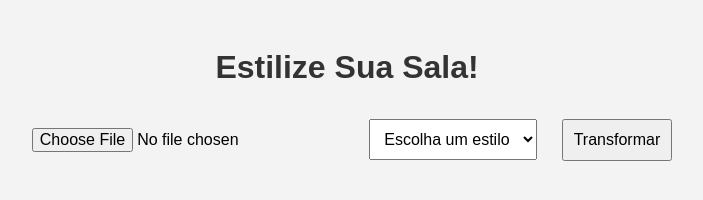
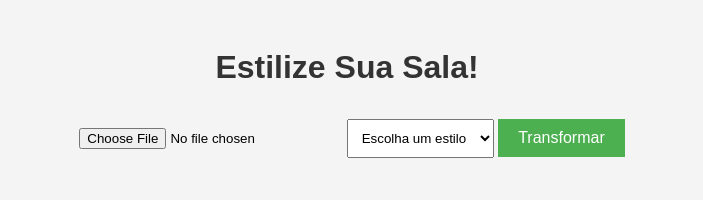
Before and after one commit to 2010-crypto/wome, a website: page index.html in a window 1280 px wide. Shown: the whole page, without its empty margins (293-996 px from the left). Drawn offline with Linux system fonts and the light colour scheme.

Commit message:
style.css

```diff
--- a/style.css
+++ b/style.css
@@ -1,8 +1,8 @@
 body {
   font-family: Arial, sans-serif;
   text-align: center;
+  background-color: #f4f4f4;
   padding: 20px;
-  background-color: #f3f3f3;
 }
 
 h1 {
@@ -13,13 +13,24 @@ form {
   margin: 20px 0;
 }
 
-input, select, button {
-  margin: 10px;
+input[type="file"], select {
   padding: 10px;
+  margin: 10px 0;
+}
+
+button {
+  background-color: #4CAF50;
+  color: white;
+  border: none;
+  padding: 10px 20px;
+  cursor: pointer;
   font-size: 16px;
 }
 
-#result img {
+button:hover {
+  background-color: #45a049;
+}
+
+#output {
   margin-top: 20px;
-  max-width: 100%;
 }
```
